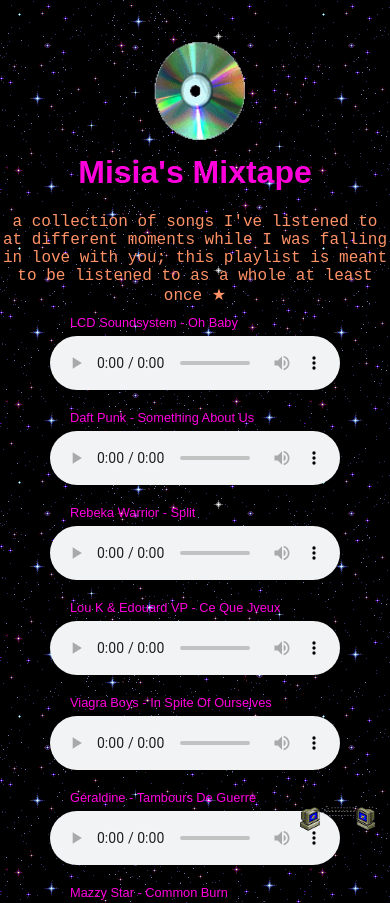
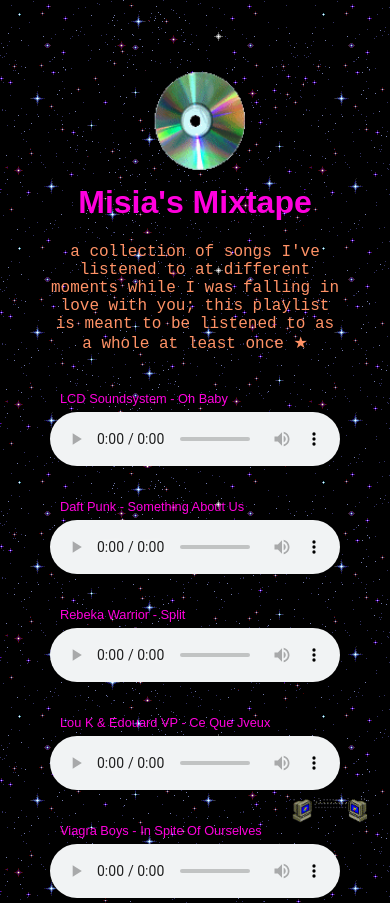
Before and after one commit to vulvette/misias-mixtape, a plain HTML site: page index.html in a window 390 px wide. Shown: the top 903 px of the page. Drawn offline with Linux system fonts and the light colour scheme.

Commit message:
Add files via upload

```diff
--- a/index.html
+++ b/index.html
@@ -8,34 +8,29 @@
   <link rel="icon" href="favicon.png">
   <style type="text/css">
 
-<style>
-
 html, body {
-  width: 100%2
+  margin: 0;
+  padding: 0;
   height: 100%;
-  margin: 0;
   overflow-x: hidden;
 }
 
 body {
   background-image: url("stars5.gif");
-  margin: 0;
   min-height: 100vh;
   padding-bottom: 120px;
-
-  display: flex;
-  justify-content: center;
 }
 
 .page {
   width: 100%;
   max-width: 600px;
+  margin: 0 auto;
 
   display: flex;
   flex-direction: column;
   align-items: center;
 
-  padding-top: 40px;
+  padding-top: 10px;
   gap: 10px;
 }
 
@@ -44,17 +39,15 @@
 }
 
 .top-content img {
-  margin-top: 60px;
   width: 100px;
   display: block;
-  margin: 0 auto;
+  margin: 60px auto 0;
 }
 
 .top-content h1 {
   margin-top: 12px;
   font-family: Arial, Helvetica, sans-serif;
   color: #ff00dd;
-    size: 20px;
 }
 
 .top-content p {
@@ -79,69 +72,58 @@
 
 .audio-item {
   width: 100%;
-  overflow: visible;
 }
 
 .audio-title {
   margin-bottom: 6px;
-  margin-left: 20px;
+  margin-left: 10px;
   text-align: left;
   font-family: Arial, Helvetica, sans-serif;
   font-size: 0.95rem;
-  color: #ff00dd  ;
+  color: #ff00dd;
 }
 
 audio {
   width: 100%;
-  max-width: 100%;
   display: block;
 }
 
 .gif-anchor {
   position: fixed;
-  bottom: 16px;
-  right: 16px;
+  inset: 0;
+  pointer-events: none;
   z-index: 999;
 }
 
 .bottom-right-gif {
-  width: 100px;
+  position: absolute;
+  bottom: 20px;
+  right: 20px;
+  width: 120px;
   height: auto;
 }
 
-@media (max-width: 600px){
-  .body {
-    padding-bottom: 60px;
+@media (max-width: 600px) {
+
+  body {
+    padding-bottom: 100px;
   }
 
-  .audio-section,
-  p {
+  .top-content p,
+  .audio-section {
     max-width: 290px;
-    margin: 0 auto;
+    margin-left: auto;
+    margin-right: auto;
   }
 
   .audio-title {
     font-size: 0.8rem;
   }
 
-  audio {
-    width: 100%;
-  }
-
-  .gif-anchor {
-    inset: 0;
-    pointer-events: none;
-  }
-
   .bottom-right-gif {
-    position: absolute;
-    bottom: 12px;
-    right: 12px;
     width: 80px;
   }
 }
-
-
 </style>
 </head>
 <body>
@@ -232,6 +214,7 @@
       <img src="mail.gif" class="bottom-right-gif" alt="">
     </div>
 
+
   <script>
 
     const audios = document.querySelectorAll(".audio-section audio");
```
Lines whose indentation alone changed are shown as unchanged.
